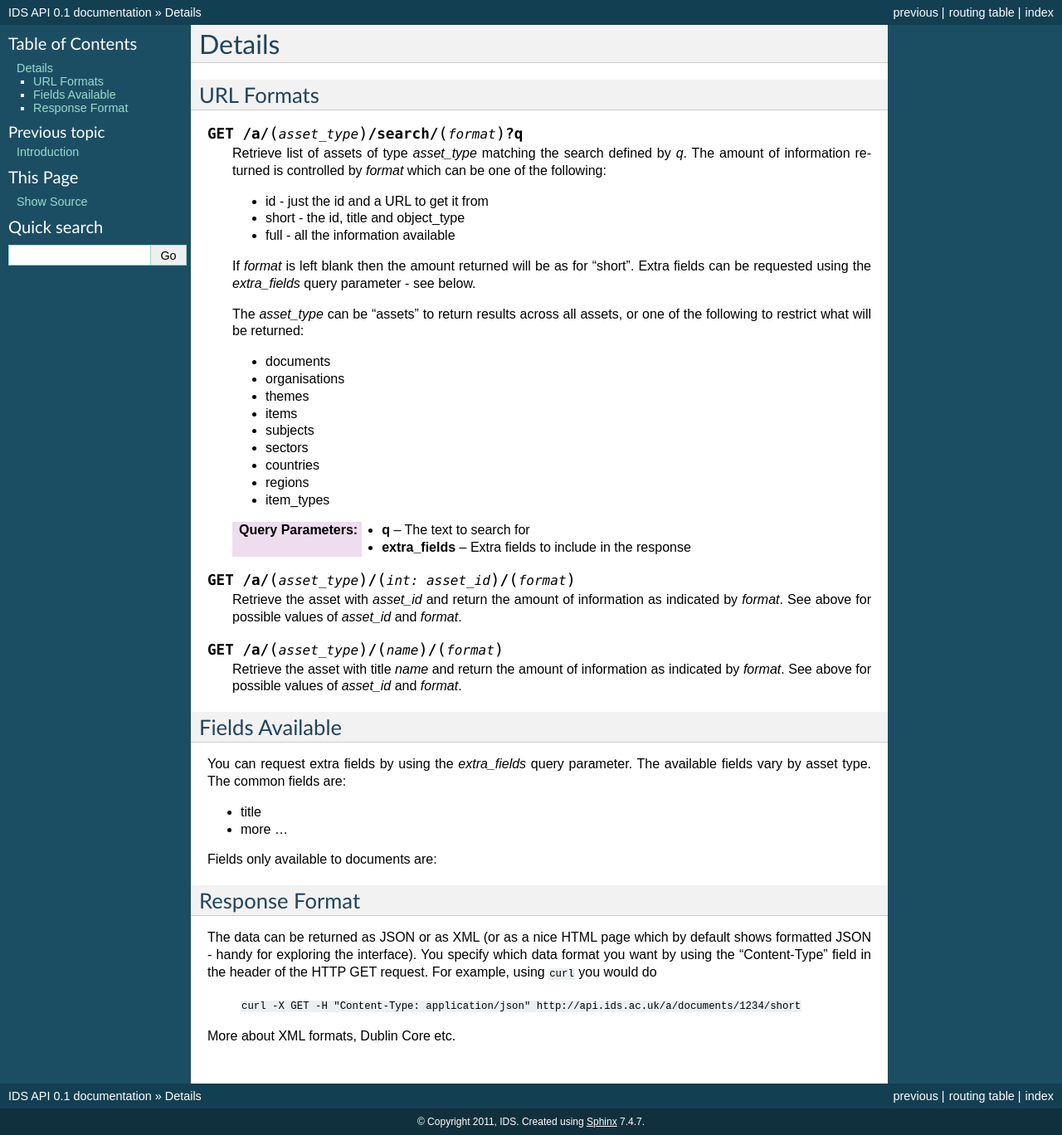
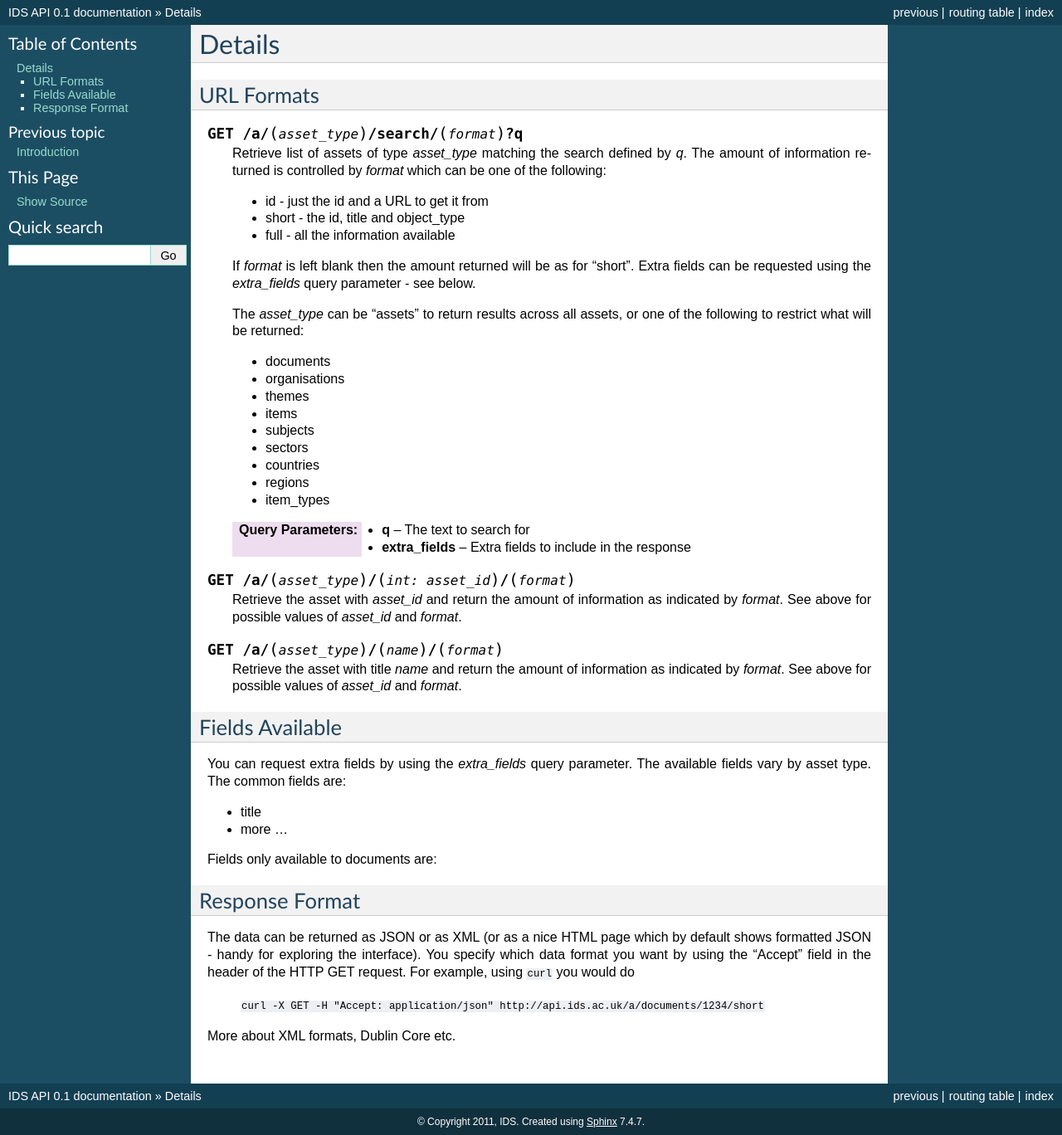
Before and after one commit to oriel-hub/api, a Sphinx documentation site: the page built from docs/details.rst, in a window 1280 px wide. Shown: the whole page at 83% size. Built offline with Sphinx 7.4.7, drawn with Linux system fonts in a browser that asks for light colours.

Commit message:
change from using "Content-Type" header to "Accept" as it should be ...
git-svn-id: https://svn.aptivate.org/svn/idsapi/dev@5177 679a26be-e637-0410-a801-b7d8065a4221

```diff
--- a/docs/details.rst
+++ b/docs/details.rst
@@ -63,9 +63,9 @@ Response Format
 
 The data can be returned as JSON or as XML (or as a nice HTML page which by
 default shows formatted JSON - handy for exploring the interface). You specify
-which data format you want by using the "Content-Type" field in the header of
+which data format you want by using the "Accept" field in the header of
 the HTTP GET request. For example, using ``curl`` you would do
 
-    ``curl -X GET -H "Content-Type: application/json" http://api.ids.ac.uk/a/documents/1234/short``
+    ``curl -X GET -H "Accept: application/json" http://api.ids.ac.uk/a/documents/1234/short``
 
 More about XML formats, Dublin Core etc.
```
Also changed, not shown: 1 other file.
